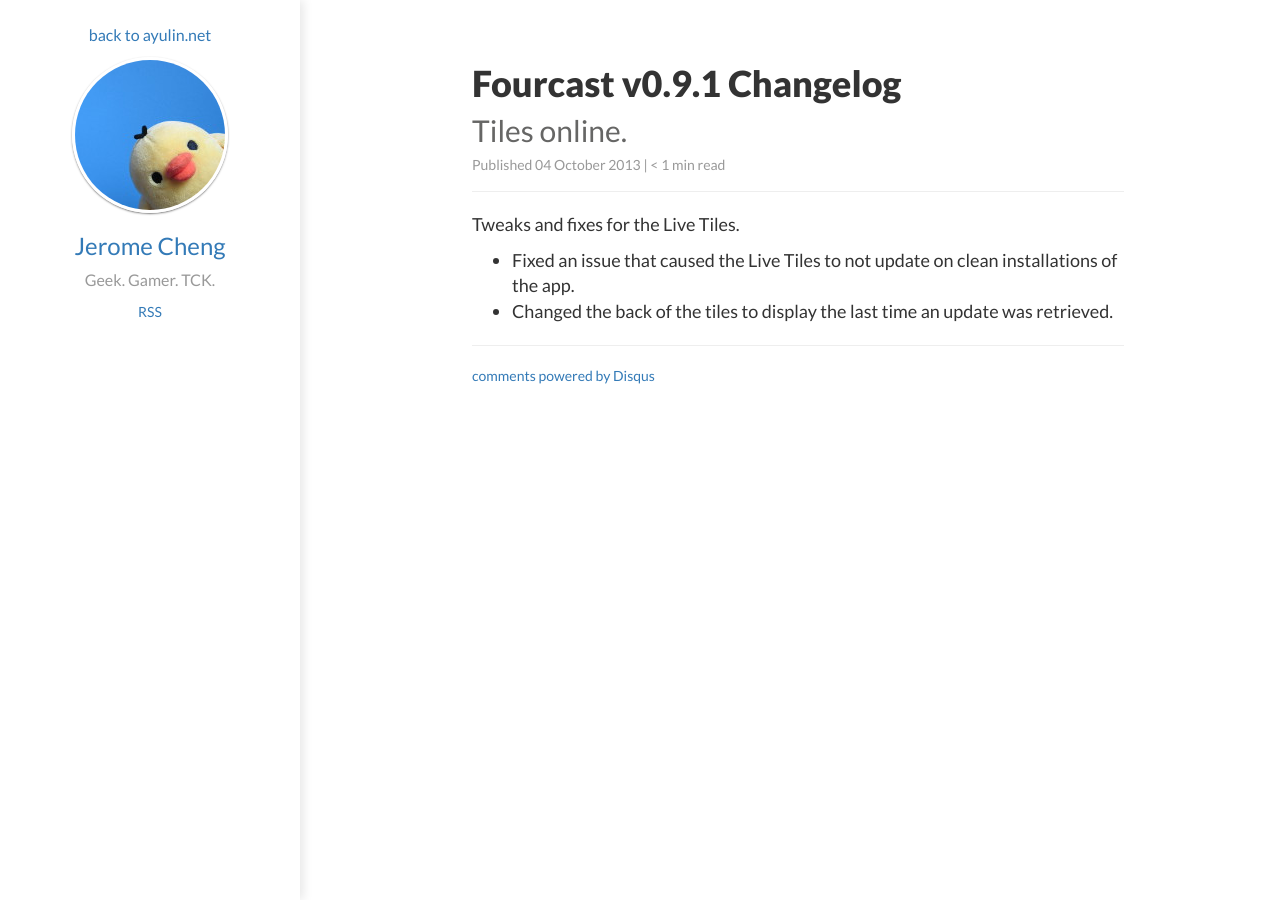
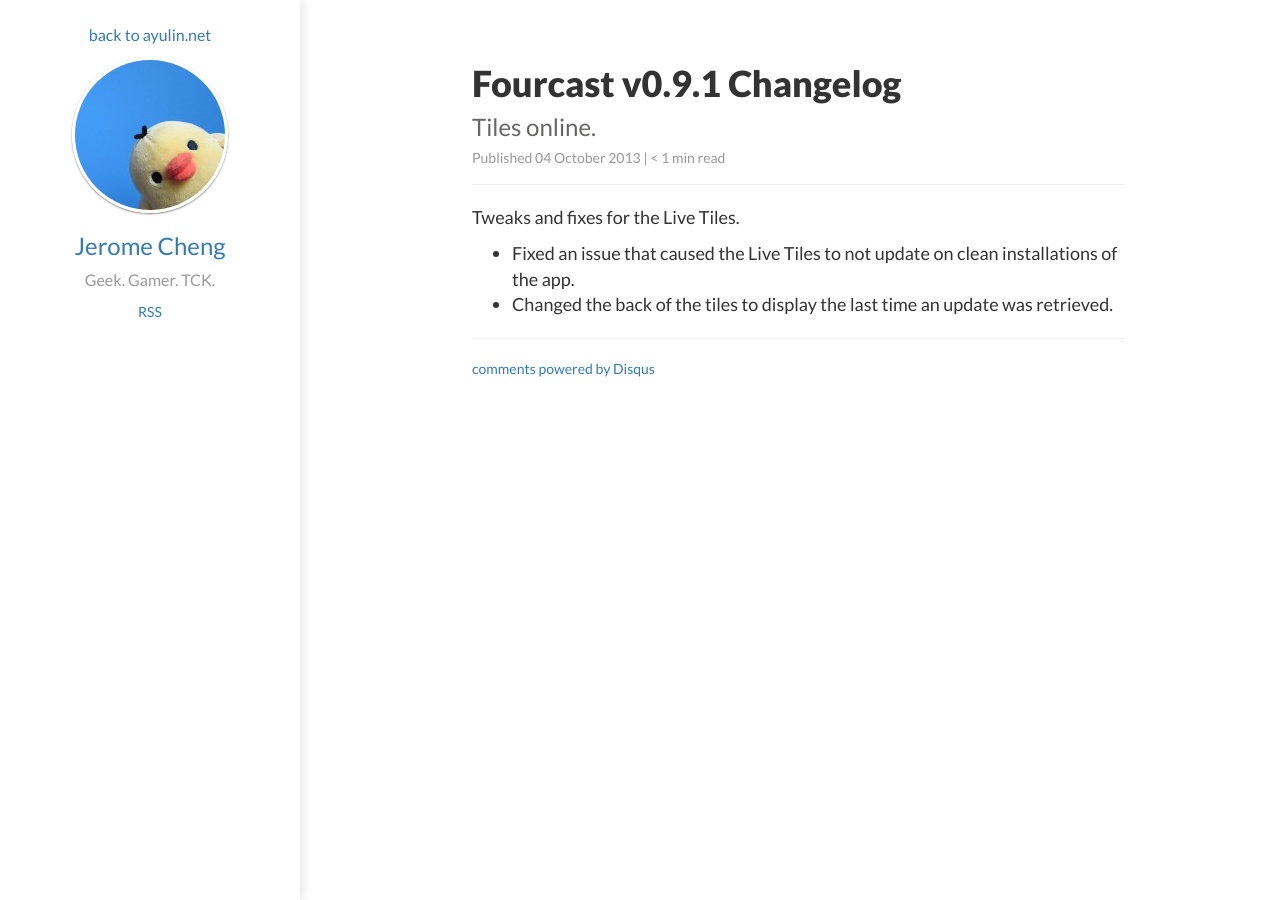
Before and after one commit to jcheng31/ayulin.net, a Jekyll site: the page built from Content/_posts/Fourcast Patches/2013-10-04-Fourcast-0-9-1.md, in a window 1280 px wide and 900 px high. Built offline with Jekyll 4.4.1, drawn with Linux system fonts in a browser that asks for light colours; nearby versions of some CDN libraries; Markdown is read by kramdown in place of the engine named in the settings; comment, search, counter and statistics services are not loaded.

Commit message:
Change post descriptions to H3 from H2.

```diff
--- a/Content/_layouts/post.html
+++ b/Content/_layouts/post.html
@@ -6,7 +6,7 @@ layout: blog
   <div class="page-header">
     <h1><strong>{{ page.title }}</strong></h1>
     {% if page.description %}
-    <h2 class="subtitle no-margin-top">{{ page.description }}</h2>
+    <h3 class="subtitle no-margin-top">{{ page.description }}</h3>
     {% endif %}
     <h5 class="subtle no-margin-top">
       Published {{ page.date | date_to_long_string }} | {{ page.content | reading_time }} read
```
